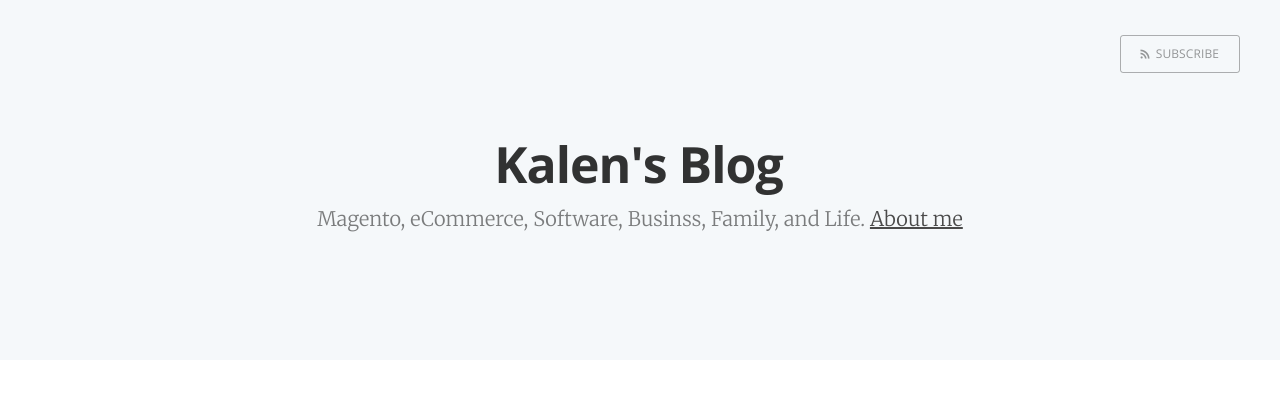
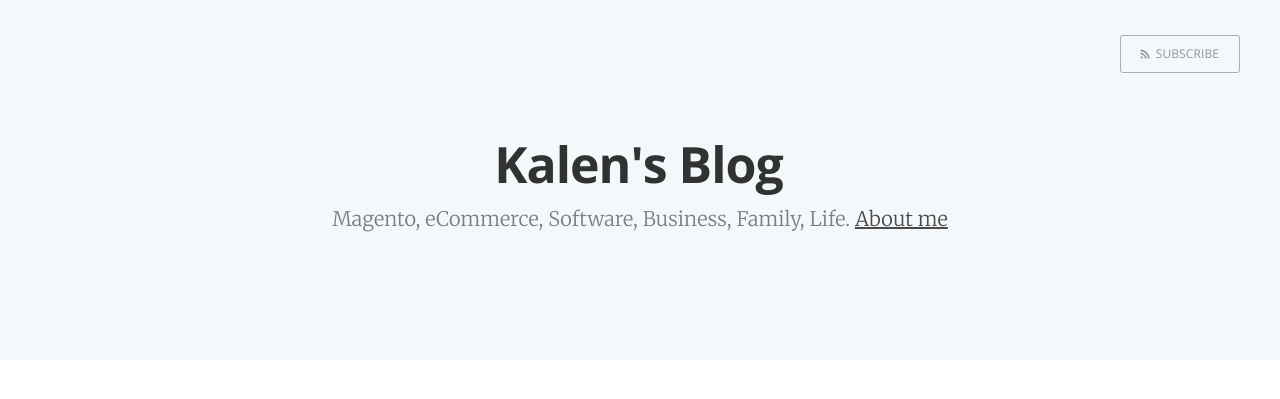
Before and after one commit to kalenjordan/kalenjordan.github.io, a Jekyll site: the page built from index.html, in a window 1280 px wide. Shown: the top 399 px of the page. Built offline with Jekyll 4.4.1, drawn with Linux system fonts in a browser that asks for light colours; the list of posts is cut into pages by our own code.

Commit message:
typo again

```diff
--- a/_config.yml
+++ b/_config.yml
@@ -1,5 +1,5 @@
 name: Kalen's Blog
-description: Magento, eCommerce, Software, Businss, Family, and Life
+description: Magento, eCommerce, Software, Business, Family, Life
 meta_description: "Kalen's Blog - Magento, eCommerce, Software, Business, Family, Life"
 
 markdown: kramdown
```
